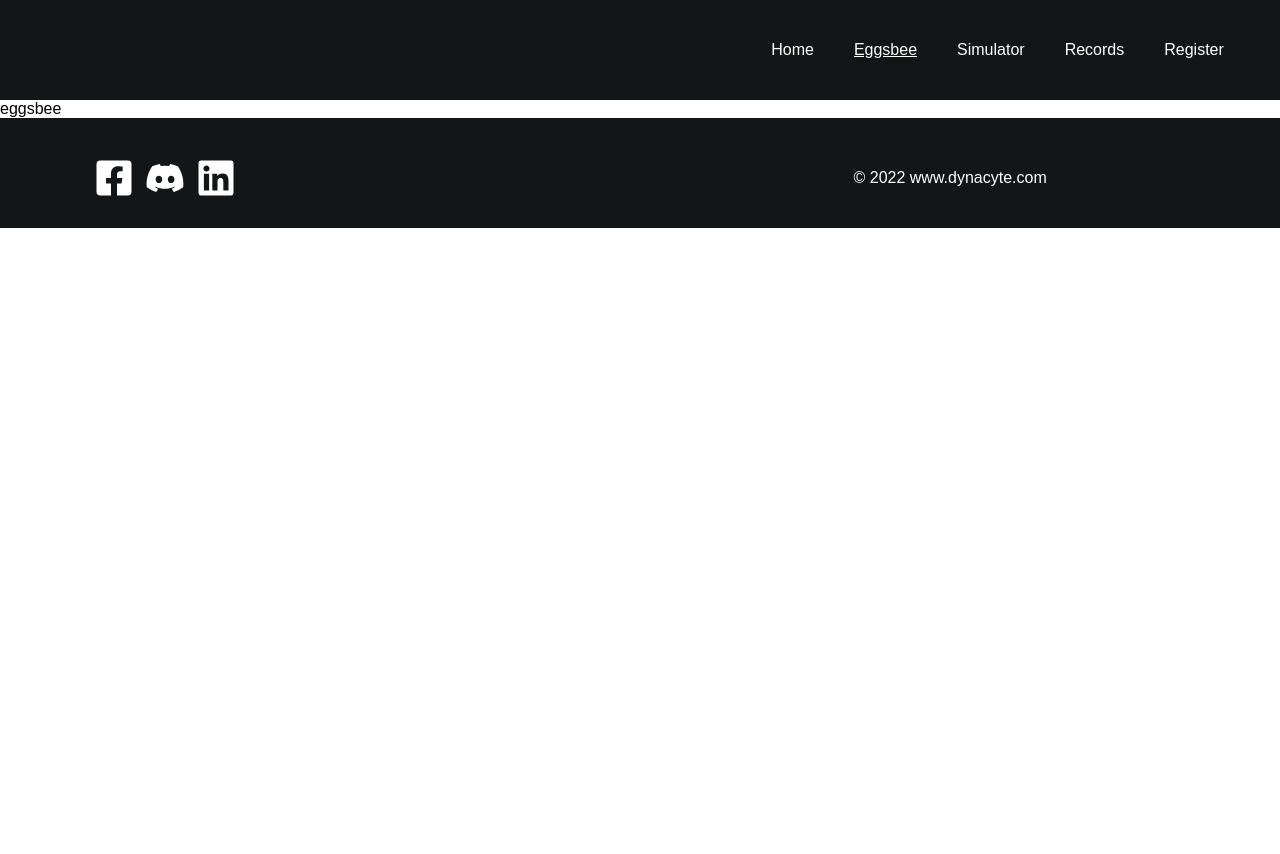
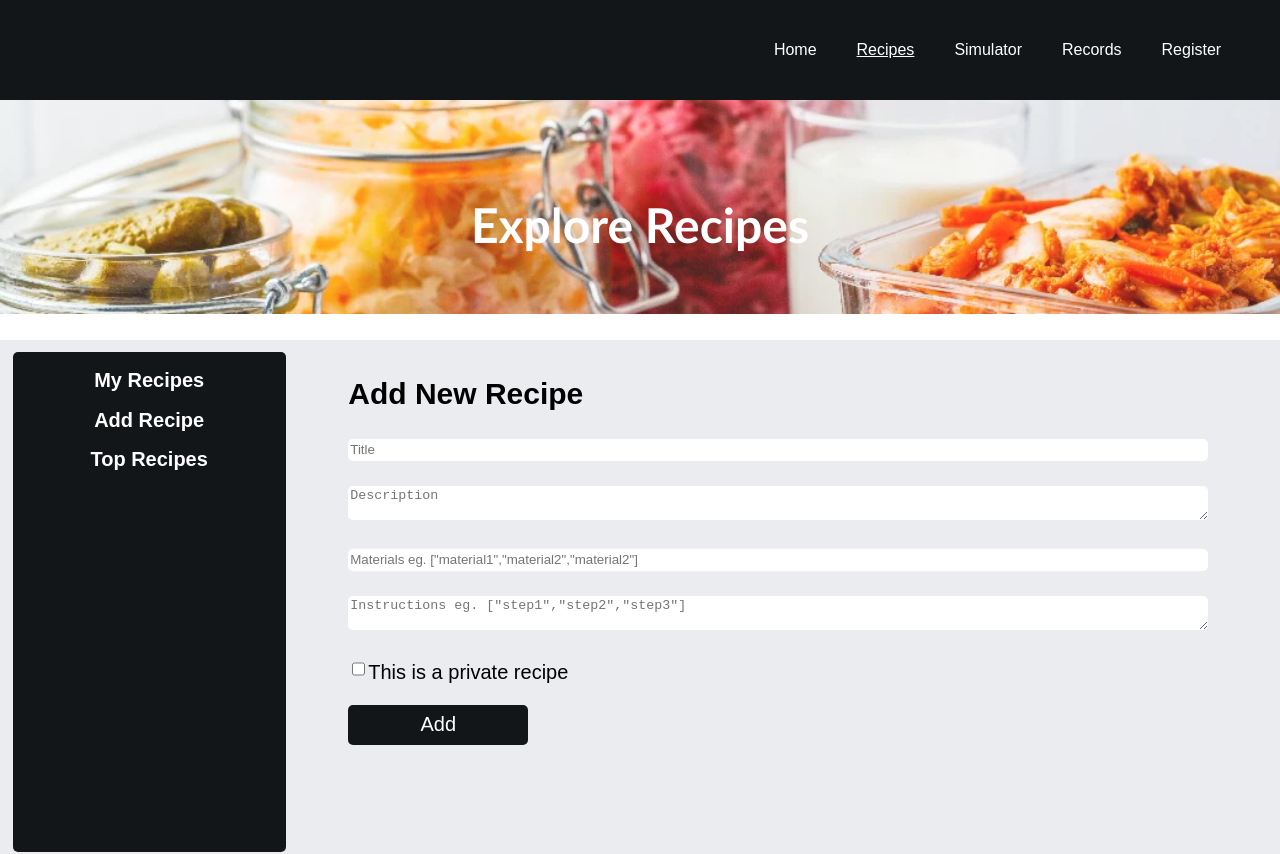
Before and after one commit to l0rdainz/test1, a React (Create React App) app in the folder eggsbee-app/: page /eggsbee in a window 1280 px wide. Shown: the top 854 px of the page. Before the commit the page ends 800 px from the top, so only its background shows below. Built offline with nearby package versions, Linux system fonts and the light colour scheme.

Commit message:
added recipe

```diff
--- a/eggsbee-app/src/components/navbar.js
+++ b/eggsbee-app/src/components/navbar.js
@@ -15,7 +15,7 @@ function Navbar() {
 
           <div className="hiddenLinks">
             <Link to="/"> Home </Link>
-            <Link to="/eggsbee"> Recipe </Link>
+            <Link to="/eggsbee"> Recipes </Link>
             <Link to="/simulator"> Simulator </Link>
             <Link to="/record"> Records </Link>
             <Link to="/register"> Register </Link>
@@ -32,7 +32,7 @@ function Navbar() {
         to="/eggsbee"
         className={({ isActive }) => (isActive ? "link-active" : "link")}
       >
-        Eggsbee
+        Recipes
       </NavLink>
       <NavLink
         to="/simulator"
--- a/eggsbee-app/src/pages/eggsbee.js
+++ b/eggsbee-app/src/pages/eggsbee.js
@@ -1,8 +1,31 @@
 import React from 'react'
-
+import BannerImage from "../assets/explore.webp";
+import '../styles/eggsbee.css'
 function eggsbee() {
   return (
-    <div>eggsbee</div>
+    <div>
+    <div className="explore" style={{ backgroundImage: `url(${BannerImage})` }}>
+     <h1>Explore Recipes</h1>
+     </div>
+
+    <div className="explorebody">
+    <div className="sidenav">
+    <h2><a>My Recipes </a> </h2>
+    <h2><a>Add Recipe </a></h2>
+    <h2> <a>Top Recipes</a></h2>
+
+    </div>
+      <div className="results"> <h2>Add New Recipe</h2>
+      <input type="text" placeholder='Title'></input>
+      <textarea placeholder='Description'></textarea>
+      <input type="text" placeholder='Materials eg. ["material1","material2","material2"]'></input>
+      <textarea placeholder='Instructions eg. ["step1","step2","step3"]'></textarea>
+      <span><input type="checkbox"  />This is a private recipe</span>
+      <button> Add</button>
+      </div>
+
+    </div>
+    </div>
   )
 }
 
--- /dev/null
+++ b/eggsbee-app/src/styles/eggsbee.css
@@ -0,0 +1,106 @@
+.explore {
+    color:white;
+    padding-top:5%;
+    font-size: 1.5rem;
+    opacity:0.9;
+    width: 100%;
+    height: 150px;
+    display: flex;
+    justify-content: center;
+    flex-direction: row;
+    background-position: center;
+    background-repeat: no-repeat;
+    background-size: cover;
+    font-family: "Gill Sans", "Gill Sans MT", Calibri, "Trebuchet MS", sans-serif;
+  }
+
+
+.explorebody{
+      background-color: #ebecf0;
+      flex-direction: row;
+      justify-content: center;
+      display: flex;
+      padding:1%;
+      margin-top: 2%;
+
+  }
+
+.explorebody .sidenav{
+    border: none;
+    border-radius: 5px;
+    justify-content: center;
+    background-color: #121619;
+    height: 500px;
+    color: white;
+    text-decoration: none;
+    font-size: 20px;
+    flex: 1 1 auto
+}
+.explorebody .sidenav h2{
+    border: none;
+    border-radius: 5px;
+    cursor: pointer;
+    justify-content: center;
+    background-color: #121619;
+    color: white;
+    text-decoration: none;
+    font-size: 20px;
+    display:block;
+    text-align: center;
+
+}
+
+.explorebody .results{
+    border: none;
+    border-radius: 5px;
+    cursor: pointer;
+    justify-content: center;
+    color: black;
+    text-decoration: none;
+    font-size: 20px;
+    flex: 4 1 auto;
+    padding-left:5%;
+    padding-right:5%;
+
+}
+.explorebody .results input{
+    border: none;
+    border-radius: 5px;
+    justify-content: center;
+
+    margin-bottom: 3%;
+
+    height: 20px
+}
+
+.explorebody .results input[type="text"]{
+    width: 100%;
+}
+.explorebody .results span{
+    width: 100%;
+    display:block
+}
+.explorebody .results textarea{
+    border: none;
+    border-radius: 5px;
+    justify-content: center;
+    display:block;
+    margin-bottom: 3%;
+    width: 100%
+}
+.explorebody .results button{
+
+    border: none;
+    align-items: right;
+    border-radius: 5px;
+    cursor: pointer;
+    justify-content: center;
+    background-color: #121619;
+    height: 40px;
+    width: 180px;
+    color: white;
+    text-decoration: none;
+    font-size: 20px;
+    flex: 50%;
+
+}
```
Also changed, not shown: eggsbee-app/src/assets/explore.webp (added).
